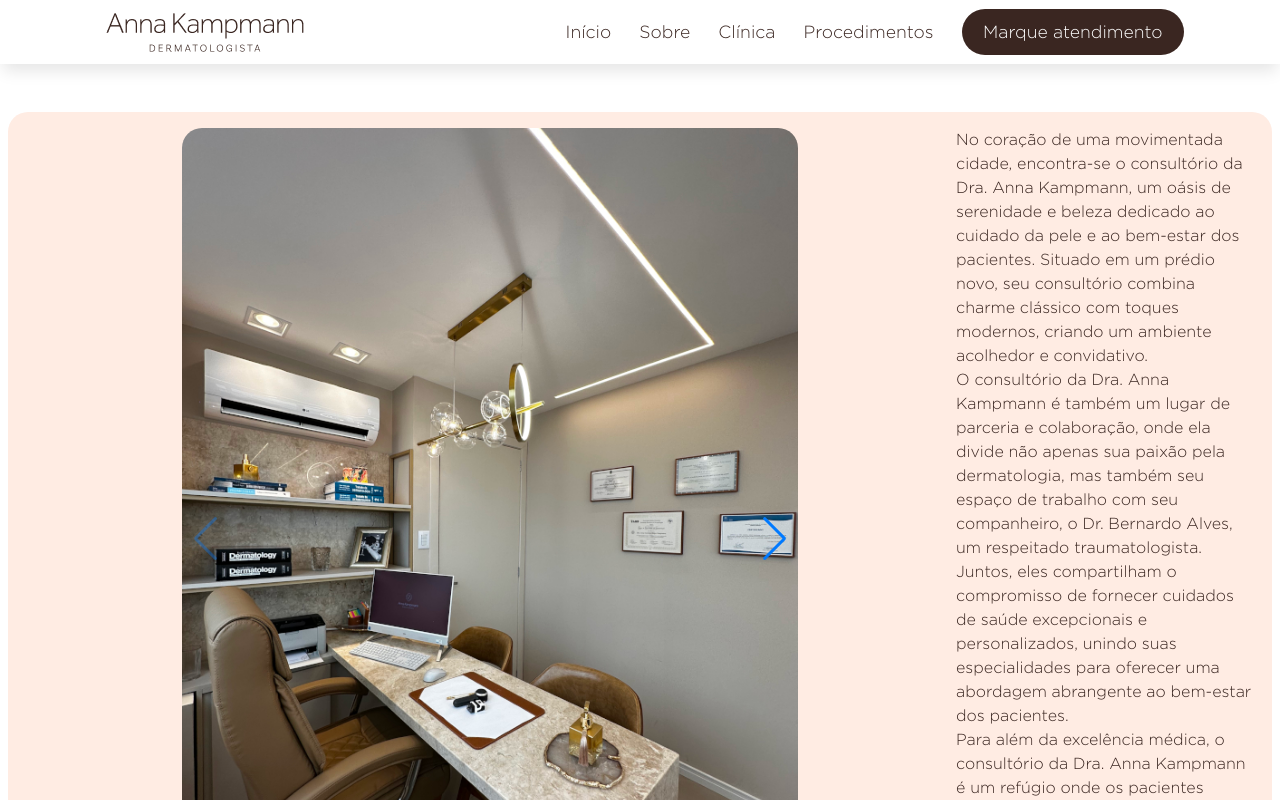
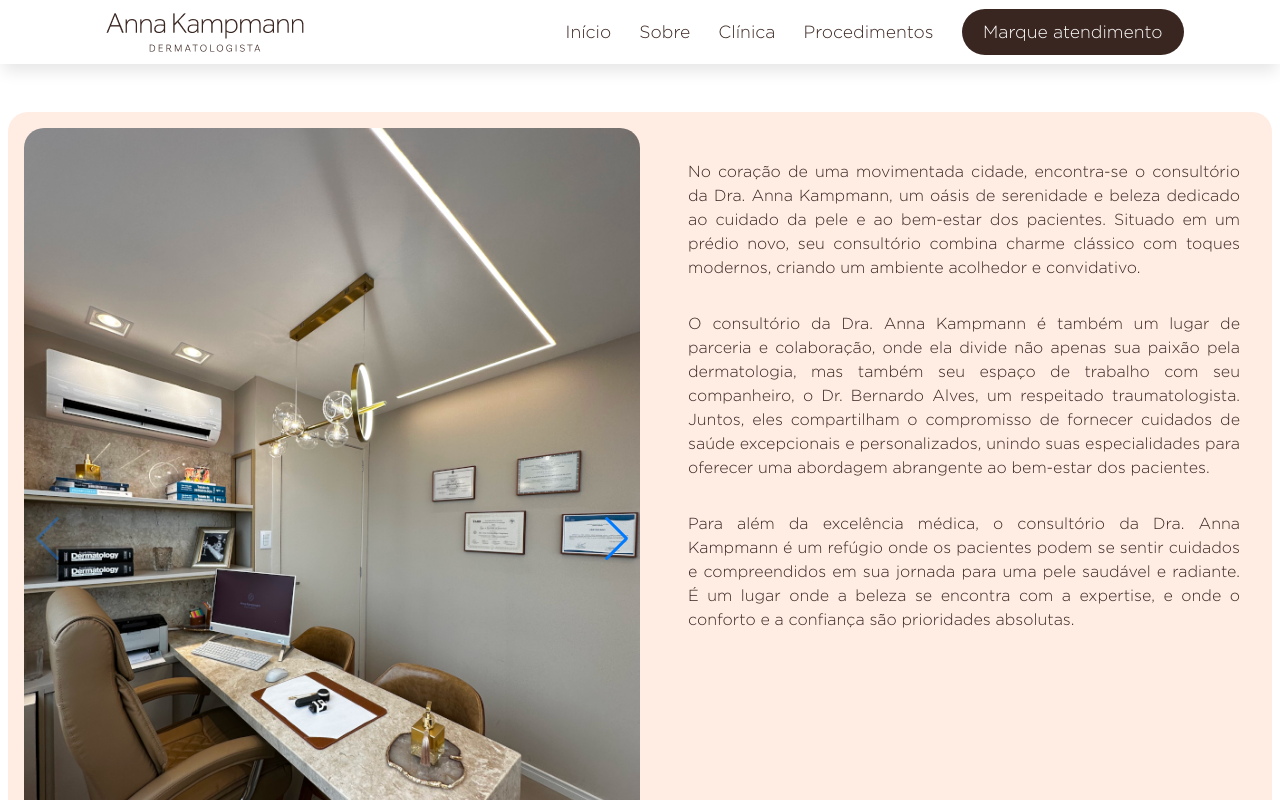
Before and after one commit to gabrielbigliardi/annakampmann, a Next.js app: page /clinica in a window 1280 px wide. Shown: the top 800 px of the page. Built offline with nearby package versions, Linux system fonts and the light colour scheme.

Commit message:
fix: clinic responsive

```diff
--- a/app/_components/Header.tsx
+++ b/app/_components/Header.tsx
@@ -41,7 +41,7 @@ export default function Header() {
         <Link href={'/'} onClick={() => setIsChecked(!isChecked)}>Início</Link>
         <Link href={'/sobre'} onClick={() => setIsChecked(false)}>Sobre</Link>
         <Link href={'/clinica'} onClick={() => setIsChecked(false)}>Clínica</Link>
-        <Link href={'/procedimentos'} onClick={() => setIsChecked(false)}>Procedimentos</Link>
+        <Link href={'/procedimentos/Preenchimento'} onClick={() => setIsChecked(false)}>Procedimentos</Link>
         <Link href={'/'} className='nav-schedule-button'>Marque atendimento</Link>
 
         <Image
--- a/app/globals.css
+++ b/app/globals.css
@@ -1050,13 +1050,19 @@ nav svg {
   padding: 1rem;
   /* text-justify: ; */
   display: flex;
+  flex-direction: column;
   flex: 1;
 }
 
 .CLINIC-text {
   display: flex;
   flex-direction: column;
-  max-width: 300px;
+  /* max-width: 300px; */
+  text-align: justify;
+}
+
+.CLINIC-text * {
+  padding-top: 2rem;
 }
 
 .CLINIC-swiper {
@@ -1079,3 +1085,15 @@ nav svg {
   /* object-fit: cover; */
   border-radius: 20px;
 }
+
+@media (min-width: 1280px) {
+  .CLINIC-container {
+    flex-direction: row;
+    flex: 1;
+  }
+
+  .CLINIC-text {
+    max-width: 50%;
+    padding-inline: 3rem 1rem;
+  }
+}
```
